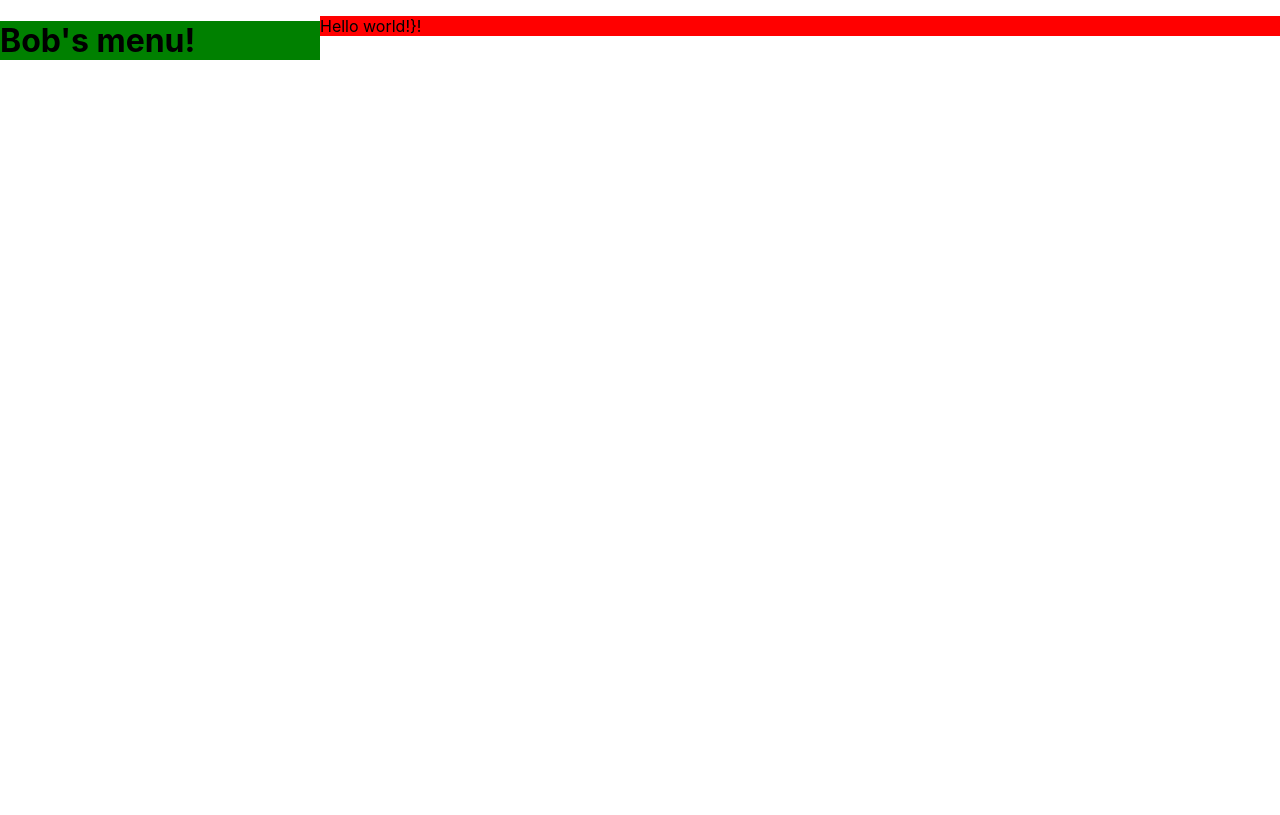
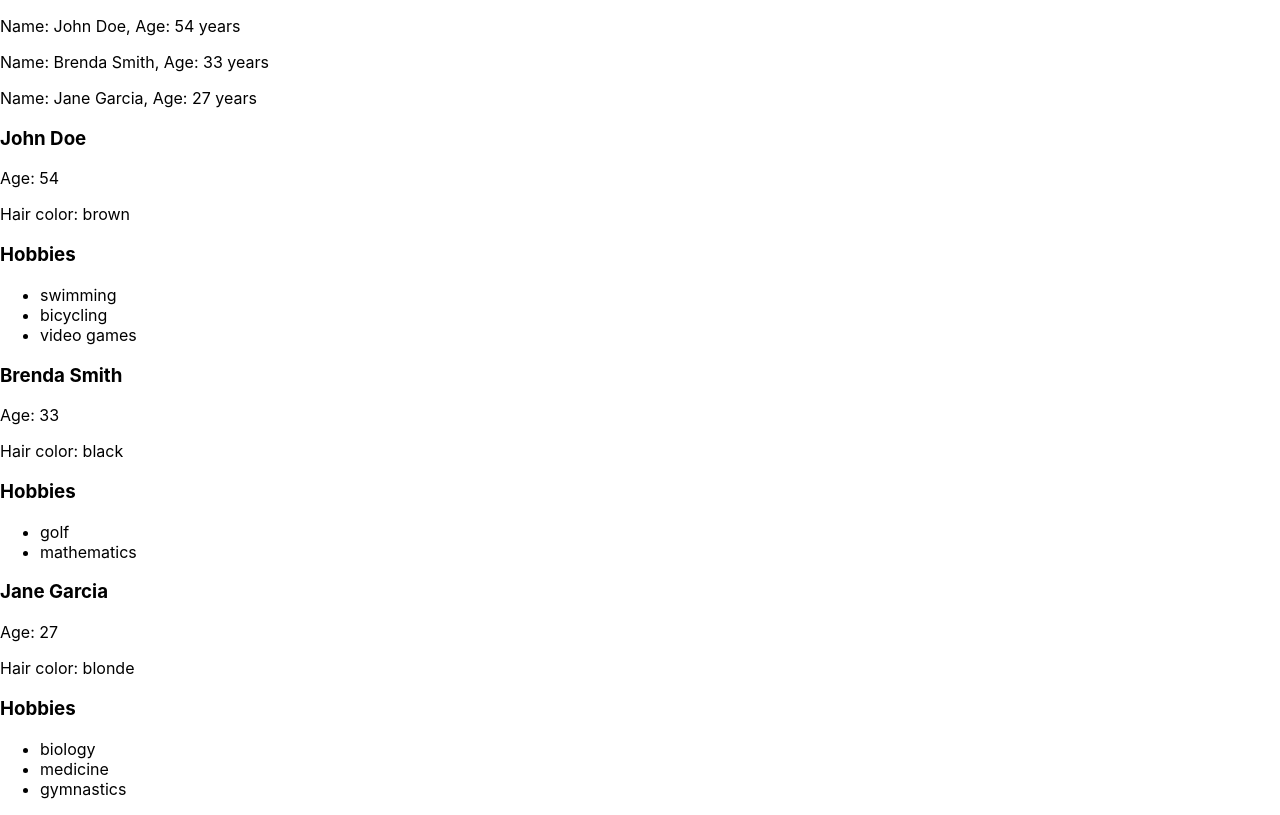
Before and after one commit to lcheunglci/react-design-patterns-practice, a React (Create React App) app: page / in a window 1280 px wide. Built offline with nearby package versions, Linux system fonts and the light colour scheme.

Commit message:
Add a list component for displaying the person collection

```diff
--- a/src/App.js
+++ b/src/App.js
@@ -1,4 +1,42 @@
-import { SplitScreen } from './SplitScreen';
+import { LargePersonListItem } from './people/LargePersonListItem';
+import { SmallPersonListItem } from './people/SmallPersonListItem';
+import { RegularList } from './RegularLIst';
+//import { SplitScreen } from './SplitScreen';
+
+const people = [{
+	name: 'John Doe',
+	age: 54,
+	hairColor: 'brown',
+	hobbies: ['swimming', 'bicycling', 'video games'],
+}, {
+	name: 'Brenda Smith',
+	age: 33,
+	hairColor: 'black',
+	hobbies: ['golf', 'mathematics'],
+}, {
+	name: 'Jane Garcia',
+	age: 27,
+	hairColor: 'blonde',
+	hobbies: ['biology', 'medicine', 'gymnastics'],
+}];
+
+const products = [{
+	name: 'Flat-Screen TV',
+	price: '$300',
+	description: 'Huge LCD screen, a great deal',
+	rating: 4.5,
+}, {
+	name: 'Basketball',
+	price: '$10',
+	description: 'Just like the pros use',
+	rating: 3.8,
+}, {
+	name: 'Running Shoes',
+	price: '$120',
+	description: 'State-of-the-art technology for optimum running',
+	rating: 4.2,
+}];
+
 
 const LeftHandComponent = ({name}) => {
   return <h1 style={{backgroundColor: 'green'}}>{name}!</h1>;
@@ -10,11 +48,16 @@
 
 function App() {
   return (
-    <SplitScreen
-      leftWeight={1} rightWeight={3}>
-        <LeftHandComponent name="Bob's menu" />
-        <RightHandComponent message="Hello world!" />
-      </SplitScreen>
+    // <SplitScreen
+    //   leftWeight={1} rightWeight={3}>
+    //     <LeftHandComponent name="Bob's menu" />
+    //     <RightHandComponent message="Hello world!" />
+    //   </SplitScreen>
+    <>
+      <RegularList items={people} resourceName="person" itemComponent={SmallPersonListItem} />
+      <RegularList items={people} resourceName="person" itemComponent={LargePersonListItem} />
+    </>
+
 
   );
 }
--- /dev/null
+++ b/src/RegularLIst.js
@@ -0,0 +1,12 @@
+export const RegularList = ( {
+    items,
+    resourceName,
+    itemComponent: ItemComponent, }) => {
+        return (
+            <>
+            {items.map((item, i) => (
+                <ItemComponent key={i} {...{ [resourceName]: item}} />
+            ))}
+            </>
+        )
+    }
--- /dev/null
+++ b/src/people/LargePersonListItem.js
@@ -0,0 +1,15 @@
+export const LargePersonListItem = ({person}) => {
+    const {name, age, hairColor, hobbies} = person
+
+    return (
+        <>
+        <h3>{name}</h3>
+        <p>Age: {age}</p>
+        <p>Hair color: {hairColor}</p>
+        <h3>Hobbies</h3>
+        <ul>
+            {hobbies.map(hobby => <li key={hobby}>{hobby}</li>)}
+        </ul>
+        </>
+    );
+}
--- /dev/null
+++ b/src/people/SmallPersonListItem.js
@@ -0,0 +1,7 @@
+export const SmallPersonListItem = ({person}) => {
+    const {name, age} = person
+
+    return (
+        <p>Name: {name}, Age: {age} years</p>
+    );
+}
```
Also changed, not shown: src/products/LargeProductListItem.js (added), src/products/SmallProductListItem.js (added).
